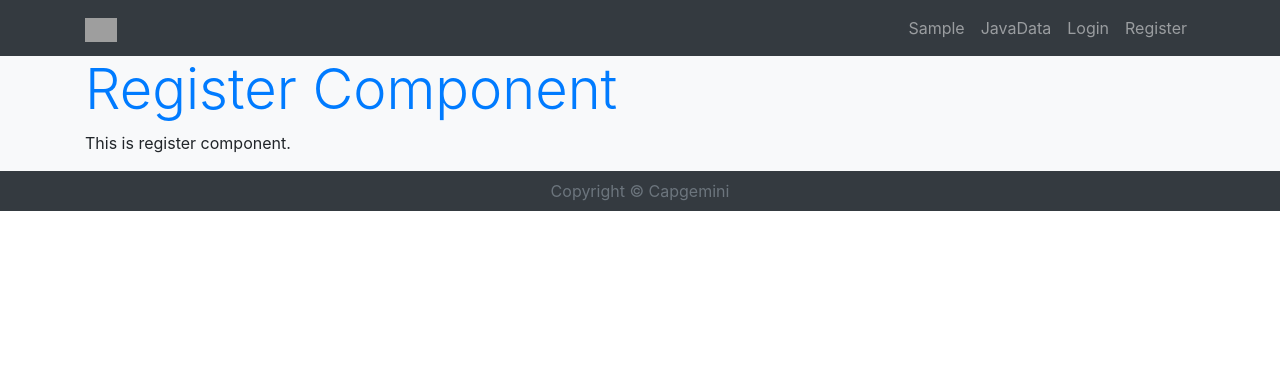
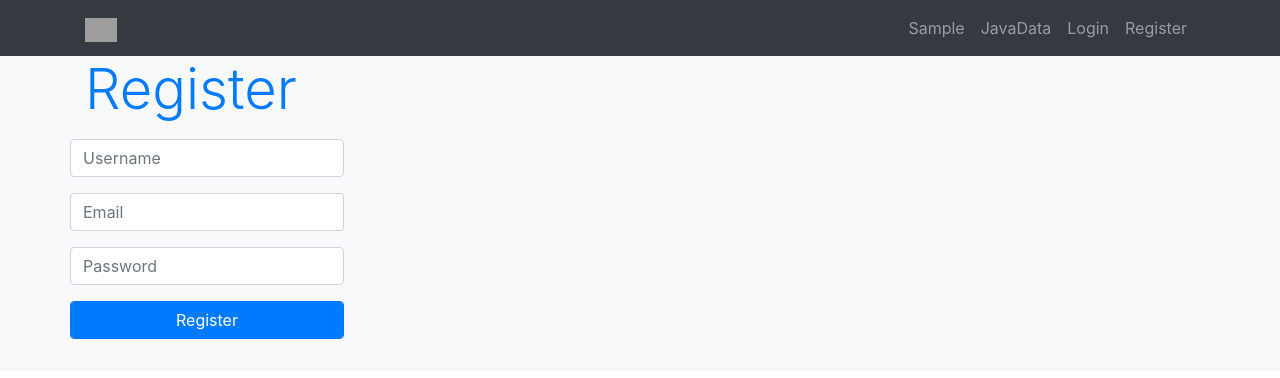
Before and after one commit to vamandeshmukh/cg-react-app-3aug-2021, a React (Create React App) app: page /register in a window 1280 px wide. Shown: the top 378 px of the page. Built offline with nearby package versions, Linux system fonts and the light colour scheme; grey boxes are pictures that could not be loaded.

Commit message:
Commit
Commit

```diff
--- a/src/Routes.js
+++ b/src/Routes.js
@@ -25,7 +25,7 @@ const Routes = () => {
                             <Route path="/*"> <PageNotFound /> </Route>
                         </Switch>
                     </div>
-                    <Footer />
+                    {/* <Footer /> */}
                 </div>
             </Router>
         </div>
--- a/src/components/Login.js
+++ b/src/components/Login.js
@@ -37,7 +37,7 @@ const Login = (props) => {
         //         localStorage.setItem('token', response.data);
         //         console.log(response.data);
         //         if (response.data !== 'thisIsNotTheValidToken')
-        //             history.push('/empdata');
+                    history.push('/home');
         //     }).catch((error) => {
         //         console.log(error.message)
         //     });
@@ -45,10 +45,10 @@ const Login = (props) => {
     }
     return (
         <div className="container">
-            <h1 className="display-4 text-primary">Login Component</h1>
-            <div className="row">
-                <form className="form form-group form-dark col-sm-6 mt-3" onSubmit={submitAppUser}>
-                    <div className="row mb-3">
+            <h1 className="display-4 text-primary">Login</h1>
+            <div>
+                <form className="form form-group form-dark row mt-3" onSubmit={submitAppUser}>
+                    <div className="mb-3">
                         <input
                             type="text"
                             className="form-control"
--- a/src/components/Register.js
+++ b/src/components/Register.js
@@ -1,12 +1,89 @@
-import React from 'react';
-import '../App.css';
+import React, { useEffect, useState } from 'react';
+import { useHistory } from 'react-router';
 
-const Register = () => {
+const Register = (props) => {
+    const history = useHistory();
+
+    const [AppUser, setAppUser] = useState({
+        userName: '',
+        email: '',
+        password: ''
+    });
+
+    useEffect(
+        () => {
+            setAppUser({
+                email: '',
+                password: ''
+            }
+            );
+        }, []);
+
+    const handleAppUser = (event) => {
+        console.log(event.target.value);
+        setAppUser({
+            ...AppUser,
+            [event.target.name]: event.target.value
+        });
+    };
+
+    const submitAppUser = async (event) => {
+        console.log(AppUser.email);
+        console.log(AppUser.password);
+        // await
+        history.push('/login');
+        // await axios.post(`http://localhost:8082/register`, AppUser)
+        //     .then((response) => {
+        //         console.log(response.data);
+        //     }).catch((error) => {
+        //         console.log(error.message)
+        //     });
+        event.preventDefault();
+    }
     return (
-        <div className="container" >
-            <h1 className="display-4 text-primary">Register Component</h1>
-            <p>This is register component.</p>
-        </div>
-    );
+        <div className="container">
+            <h1 className="display-4 text-primary">Register</h1>
+            <div>
+                <form className="form form-group form-dark row mt-3" onSubmit={submitAppUser}>
+                    <div className="mb-3">
+                        <input
+                            type="text"
+                            name="userName"
+                            id="userName"
+                            className="form-control mb-3"
+                            placeholder="Username"
+                            value={AppUser.userName}
+                            onChange={handleAppUser}
+                        />
+                        <input
+                            type="email"
+                            name="email"
+                            id="email"
+                            className="form-control mb-3"
+                            placeholder="Email"
+                            value={AppUser.email}
+                            onChange={handleAppUser}
+                        />
+                        <input
+                            type="password"
+                            name="password"
+                            id="password"
+                            className="form-control mb-3"
+                            placeholder="Password"
+                            value={AppUser.password}
+                            onChange={handleAppUser} />
+                        <input
+                            type="submit"
+                            id="submit"
+                            name="submit"
+                            className="form-control btn btn-primary mb-3"
+                            value="Register"
+                            onClick={submitAppUser}
+                        />
+                    </div>
+                </form>
+            </div>
+        </div >
+    )
 }
 export default Register;
```
